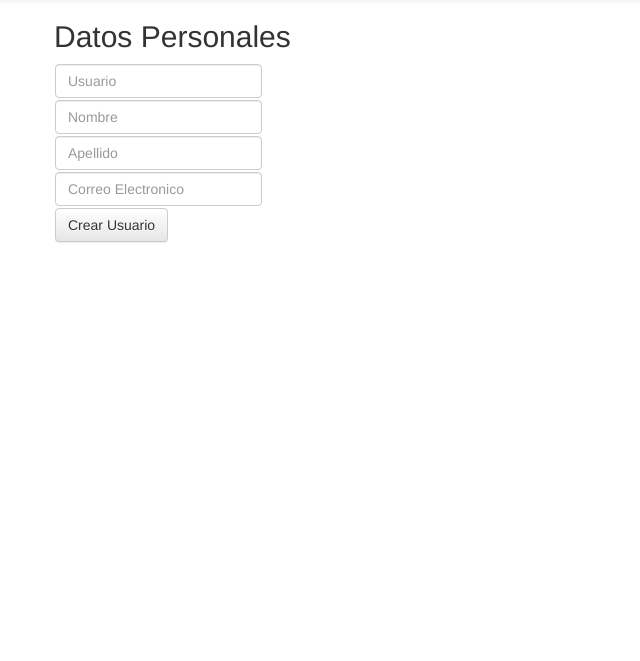
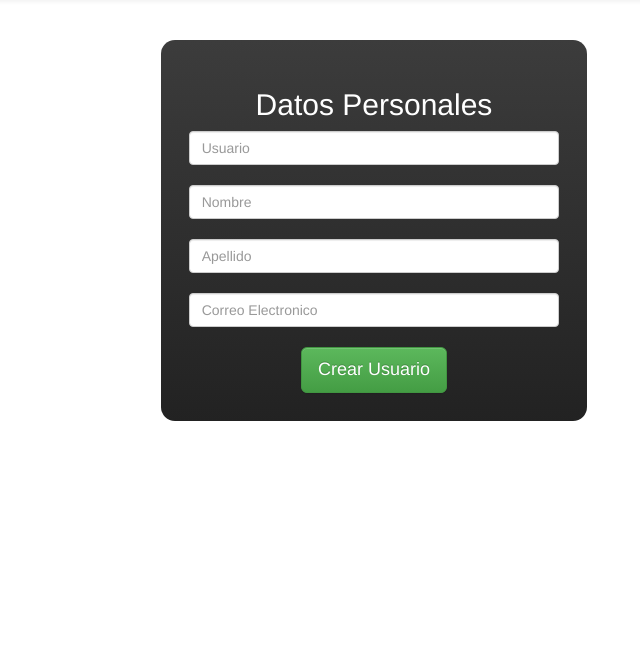
Before and after one commit to Hackaton-CD-2013/Routrash, a Django app: page /register in a window 1280 px wide. Shown: the part 51-712 px from the top of the page, without its empty margins (266-906 px from the left). Run offline with Django 3.2, Linux system fonts and the light colour scheme; some libraries are stand-ins or nearby versions.

Commit message:
Formulario de registro

```diff
--- a/routrash/routrash/static/css/main.css
+++ b/routrash/routrash/static/css/main.css
@@ -31,7 +31,14 @@ body{
 .row {
 	height: 100%;
 }
+#contenido{
+	width:100%;
+}
+
 #register {
-	width:50%;
-	margin:0 auto;
+	margin-top:40px;
+	text-align: center;
+	color:#fff;
+	padding:2em ;
+	border-radius:1em;
 }
--- a/routrash/routrash/template/registro.html
+++ b/routrash/routrash/template/registro.html
@@ -1,7 +1,7 @@
 {% extends "base.html" %}
 {% block content %}
 <section id='contenido'>
-	<form id='register' method='POST' action='../../../../usuario/nuevo'>{% csrf_token %}
+	<form id='register' class='col-lg-4 col-lg-offset-4 navbar-inverse'method='POST' action='../../../../usuario/nuevo'>{% csrf_token %}
 		<h2> Datos Personales</h2>
 		{% if error %}
 			<script>
@@ -10,19 +10,11 @@
 				});
 			</script>
 		{% endif %}
-		<table>
 		{% for campo in formulario%}
-		<tr>
-			<td >{{campo}}</td>
-		</tr>
+		{{campo}}<br/>
+
 		{% endfor %}
-		<tr>
-			<td><input class='btn btn-default' type="submit" value="Crear Usuario" /><br></td>
-		</tr>
-
-
-		</table>
-
+			<input class='btn btn-success btn-lg' type="submit" value="Crear Usuario" /><br></td>
 	</form>
 </section>
 {% endblock %}
```
